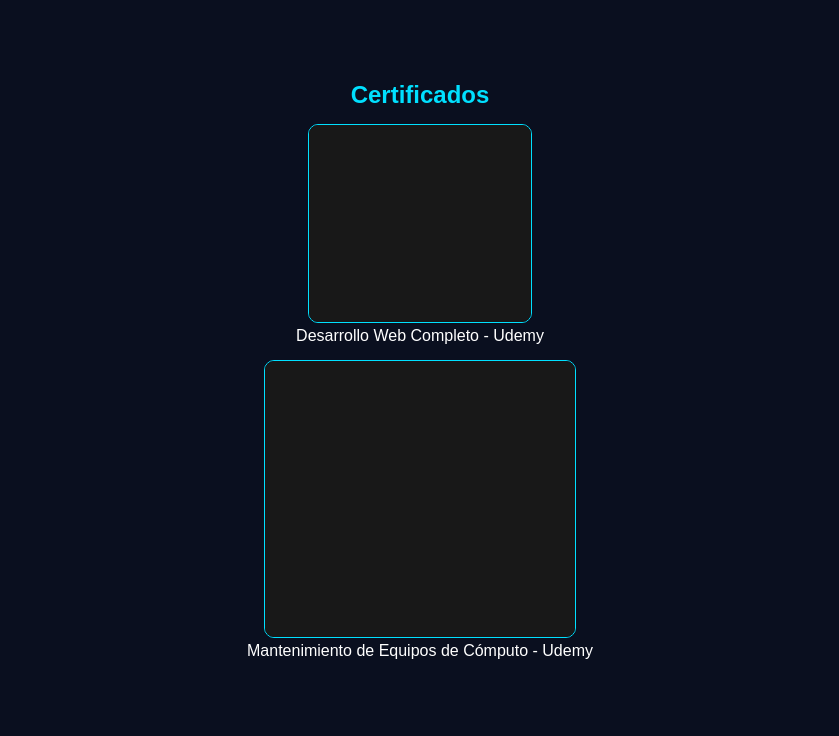
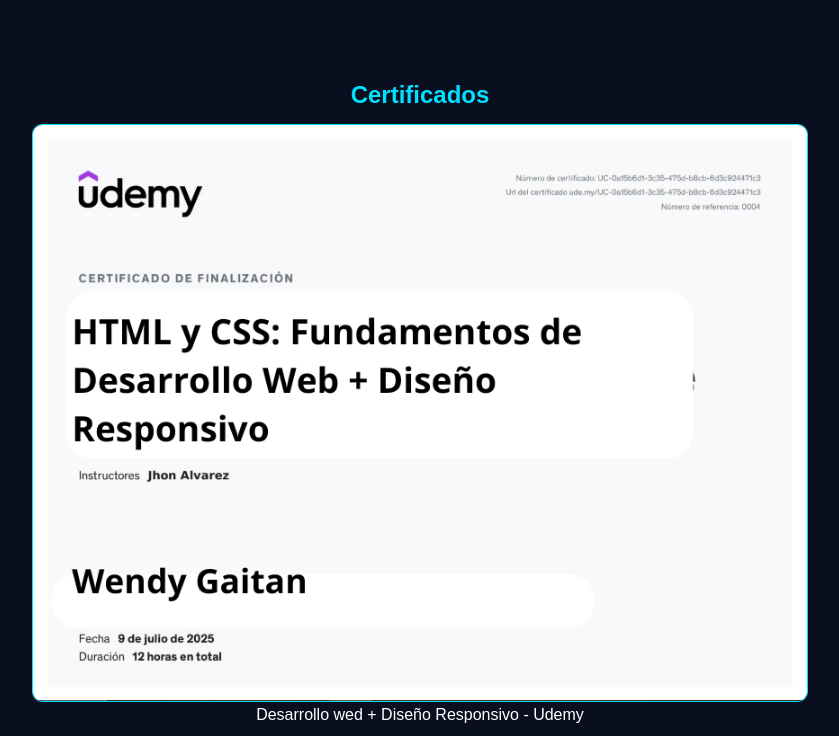
Before and after one commit to JHES561/WendyJhoan-Portafolio, a plain HTML site: page index.html in a window 1280 px wide. Shown: the part 4740-5476 px from the top of the page, without its empty margins (220-1059 px from the left). Drawn offline with Linux system fonts and the light colour scheme.

Commit message:
add cert

```diff
--- a/index.html
+++ b/index.html
@@ -59,7 +59,7 @@
   <section id="proyectos" class="projects">
     <h2>Proyectos Destacados</h2>
     <div class="project-card">
-      <img src="img/Barber.png" alt="Proyecto 1">
+      <img src="img/barber.png" alt="Proyecto 1">
       <div class="project-info">
         <h3>Coleto Barber</h3>
         <p>App de gestión de citas para barbería con Java y persistencia local.</p>
@@ -78,12 +78,12 @@
     <h2>Certificados</h2>
     <div class="certificados-grid">
       <div class="cert">
-        <img src="img/certificado.png" alt="Certificado 1">
-        <p>Desarrollo Web Completo - Udemy</p>
+        <img src="img/Cert_Wendy.png" alt="Certificado 1">
+        <p>Desarrollo wed + Diseño Responsivo - Udemy</p>
       </div>
       <div class="cert">
-        <img src="img/certificado.png" alt="Certificado 2">
-        <p>Mantenimiento de Equipos de Cómputo - Udemy</p>
+        <img src="img/Cert_Jhoan.png" alt="Certificado 2">
+        <p> Máster Completo en Java de cero a experto - Udemy</p>
       </div>
     </div>
   </section>
```
Also changed, not shown: img/Cert_Jhoan.png (added), img/Cert_Wendy.png (added).
